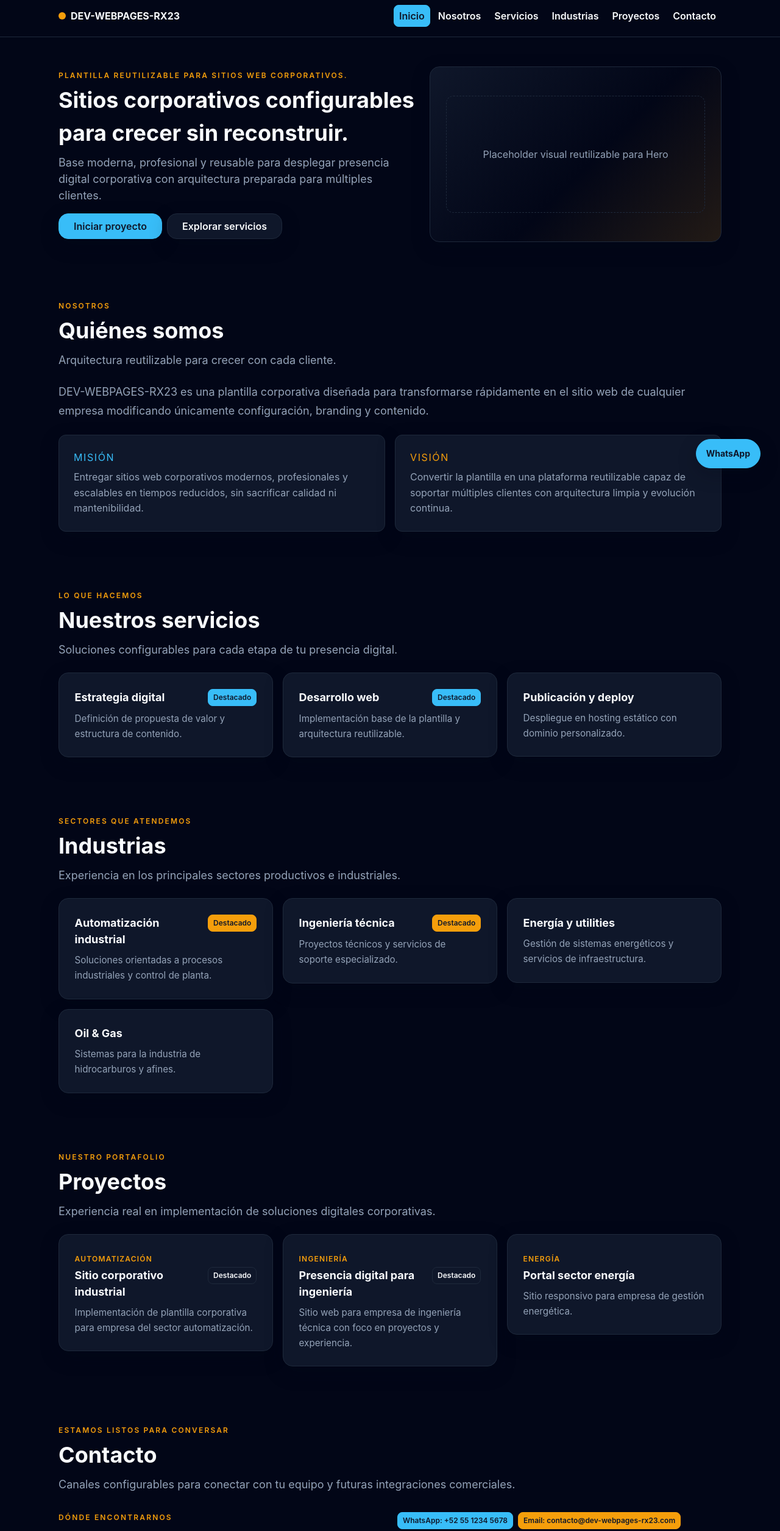
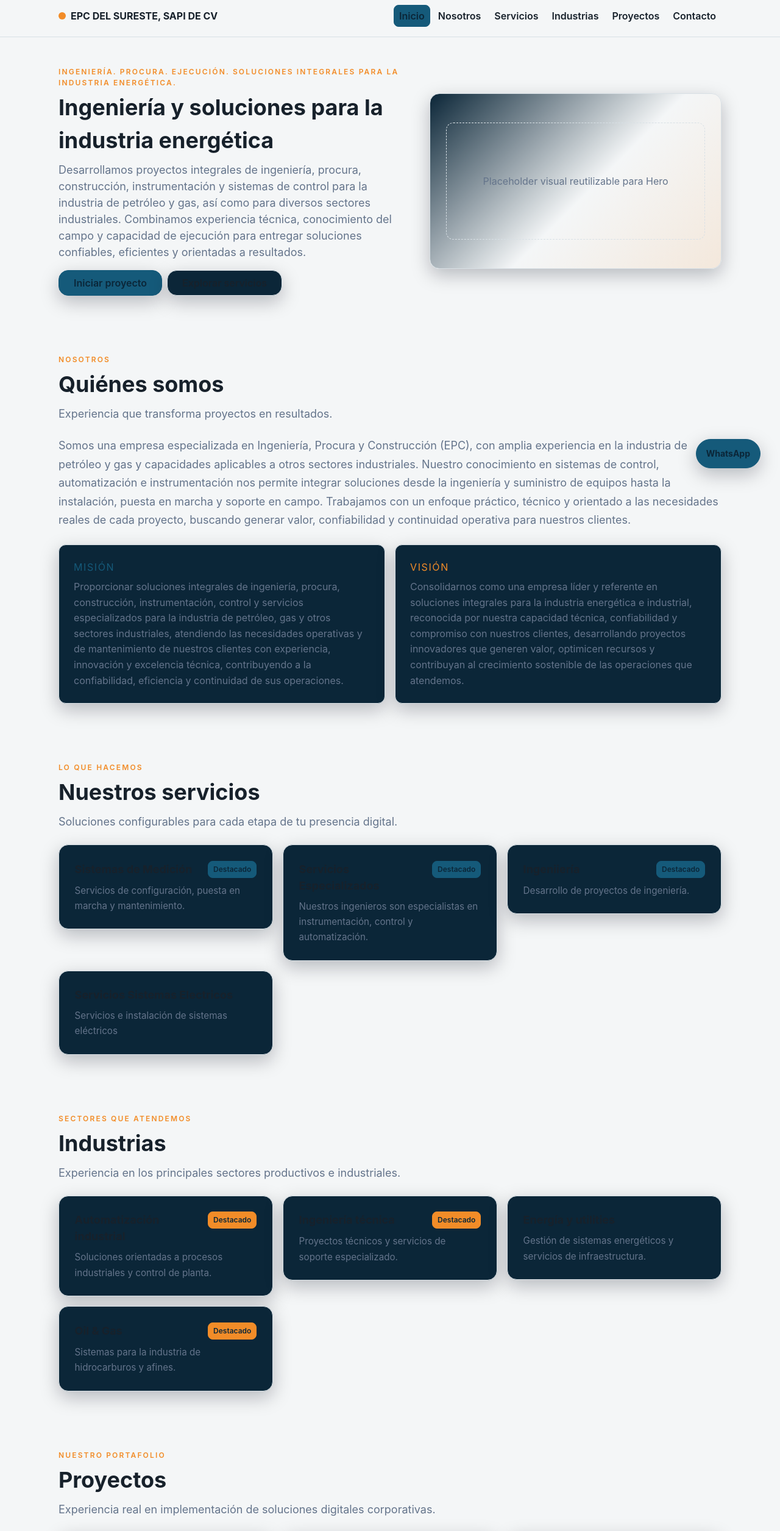
Before and after one commit to Rojano23/EPCDELSURESTE, a React (Vite) app: page / in a window 1280 px wide. Shown: the top 2511 px of the page at 61% size. Built offline with nearby package versions, Linux system fonts and the light colour scheme.

Commit message:
First client preview

```diff
--- a/src/data/company.ts
+++ b/src/data/company.ts
@@ -1,13 +1,13 @@
 import type { Company } from '../types';
 
 export const company: Company = {
-  companyName: 'DEV-WEBPAGES-RX23',
-  tagline: 'Plantilla reutilizable para sitios web corporativos.',
+  companyName: 'EPC DEL SURESTE, SAPI DE CV',
+  tagline: 'Ingeniería. Procura. Ejecución. Soluciones integrales para la industria energética.',
   description:
-    'Base técnica para construir sitios web corporativos con enfoque en reutilización, configuración y mantenimiento.',
-  heroTitle: 'Sitios corporativos configurables para crecer sin reconstruir.',
+    'EPC DEL SURESTE, SAPI DE CV es una empresa dedicada a brindar soluciones integrales para la industria energética, con enfoque en ingeniería, procura y ejecución.',
+  heroTitle: 'Ingeniería y soluciones para la industria energética',
   heroDescription:
-    'Base moderna, profesional y reusable para desplegar presencia digital corporativa con arquitectura preparada para múltiples clientes.',
+    'Desarrollamos proyectos integrales de ingeniería, procura, construcción, instrumentación y sistemas de control para la industria de petróleo y gas, así como para diversos sectores industriales. Combinamos experiencia técnica, conocimiento del campo y capacidad de ejecución para entregar soluciones confiables, eficientes y orientadas a resultados.',
   primaryCTA: {
     label: 'Iniciar proyecto',
     href: '#contacto',
@@ -26,13 +26,13 @@ export const company: Company = {
   heroBadges: [],
   heroTrustIndicators: [],
   aboutTitle: 'Quiénes somos',
-  aboutSubtitle: 'Arquitectura reutilizable para crecer con cada cliente.',
+  aboutSubtitle: 'Experiencia que transforma proyectos en resultados.',
   aboutDescription:
-    'DEV-WEBPAGES-RX23 es una plantilla corporativa diseñada para transformarse rápidamente en el sitio web de cualquier empresa modificando únicamente configuración, branding y contenido.',
+    'Somos una empresa especializada en Ingeniería, Procura y Construcción (EPC), con amplia experiencia en la industria de petróleo y gas y capacidades aplicables a otros sectores industriales. Nuestro conocimiento en sistemas de control, automatización e instrumentación nos permite integrar soluciones desde la ingeniería y suministro de equipos hasta la instalación, puesta en marcha y soporte en campo. Trabajamos con un enfoque práctico, técnico y orientado a las necesidades reales de cada proyecto, buscando generar valor, confiabilidad y continuidad operativa para nuestros clientes.',
   mission:
-    'Entregar sitios web corporativos modernos, profesionales y escalables en tiempos reducidos, sin sacrificar calidad ni mantenibilidad.',
+    'Proporcionar soluciones integrales de ingeniería, procura, construcción, instrumentación, control y servicios especializados para la industria de petróleo, gas y otros sectores industriales, atendiendo las necesidades operativas y de mantenimiento de nuestros clientes con experiencia, innovación y excelencia técnica, contribuyendo a la confiabilidad, eficiencia y continuidad de sus operaciones.',
   vision:
-    'Convertir la plantilla en una plataforma reutilizable capaz de soportar múltiples clientes con arquitectura limpia y evolución continua.',
+    'Consolidarnos como una empresa líder y referente en soluciones integrales para la industria energética e industrial, reconocida por nuestra capacidad técnica, confiabilidad y compromiso con nuestros clientes, desarrollando proyectos innovadores que generen valor, optimicen recursos y contribuyan al crecimiento sostenible de las operaciones que atendemos.',
   differentiators: [
     {
       id: 'reusable',
@@ -52,15 +52,15 @@ export const company: Company = {
   ],
   aboutMetrics: [],
   aboutCertifications: [],
-  phone: '+52 55 1234 5678',
-  email: 'contacto@dev-webpages-rx23.com',
-  whatsapp: '+52 55 1234 5678',
+  phone: '+52 99 113 5873',
+  email: 'hanaya@epc-ste.com',
+  whatsapp: '+52 99 113 5873',
   address: 'Av. Reforma 123, Ciudad de México, México',
   businessHours: 'Lunes a Viernes · 09:00 - 18:00',
   googleMapsUrl: 'https://www.google.com/maps',
   socialLinks: {
-    linkedin: 'https://www.linkedin.com',
-    instagram: 'https://www.instagram.com',
-    facebook: 'https://www.facebook.com',
+    linkedin: 'https://www.linkedin.com/company/epc-ste',
+    instagram: 'https://www.instagram.com/epc_ste',
+    facebook: 'https://www.facebook.com/epc.ste',
   },
 };
--- a/src/data/industries.ts
+++ b/src/data/industries.ts
@@ -31,6 +31,6 @@ export const industries: Industry[] = [
     shortDescription: 'Sistemas para la industria de hidrocarburos y afines.',
     detailedDescription:
       'Implementación de soluciones tecnológicas para upstream, midstream y downstream en la industria de petróleo y gas.',
-    featured: false,
+    featured: true,
   },
 ];
--- a/src/data/projects.ts
+++ b/src/data/projects.ts
@@ -2,30 +2,30 @@ import type { Project } from '../types';
 
 export const projects: Project[] = [
   {
-    id: 'web-industrial-a',
-    title: 'Sitio corporativo industrial',
-    sector: 'Automatización',
-    shortDescription: 'Implementación de plantilla corporativa para empresa del sector automatización.',
+    id: 'Pemex Exploración y Producción',
+    title: 'Desarrollo de Ingeniería y Construcción para Pemex Exploración y Producción',
+    sector: 'Energía',
+    shortDescription: 'Ingeniería para la construcción del patín de medición de transferencia de custodia.',
     detailedDescription:
-      'Desarrollo completo de sitio web corporativo basado en la plantilla RX23, incluyendo configuración de branding, servicios, industrias y sección de contacto.',
+      'Desarrollo completo de ingeniería y construcción del patín de medición de transferencia de custodia para Pemex Exploración y Producción.',
     featured: true,
   },
   {
-    id: 'web-engineering-b',
-    title: 'Presencia digital para ingeniería',
-    sector: 'Ingeniería',
-    shortDescription: 'Sitio web para empresa de ingeniería técnica con foco en proyectos y experiencia.',
+    id: 'Aeropuertario',
+    title: 'Desarrollo de Ingeniería para Hangar Aeropuertario',
+    sector: 'Aeroespacial',
+    shortDescription: 'Desarrollo de ingeniería para la construcción de un hangar aeropuertario.',
     detailedDescription:
-      'Configuración y despliegue de sitio corporativo con sección de proyectos, diferenciadores y formulario de contacto integrado.',
+      'Desarrollo completo de ingeniería básica y de detalle para la construcción de un hangar aeropuertario.',
     featured: true,
   },
   {
-    id: 'web-energy-c',
-    title: 'Portal sector energía',
+    id: 'Pemex Refinación',
+    title: 'Procura e instalación de sistema de telemedición para Pemex Refinación',
     sector: 'Energía',
-    shortDescription: 'Sitio responsivo para empresa de gestión energética.',
+    shortDescription: 'Procura e instalación de sistema de telemedición para Pemex Refinación.',
     detailedDescription:
-      'Adaptación de la plantilla RX23 para cliente del sector energético con identidad visual diferenciada y sección de industrias personalizada.',
-    featured: false,
+      'Procura e instalación de sistema de telemedición para Pemex Refinación en la Terminal Marítima Dos Bocas.',
+    featured: true,
   },
 ];
--- a/src/data/seo.ts
+++ b/src/data/seo.ts
@@ -1,13 +1,13 @@
 import type { SEO } from '../types';
 
 export const seo: SEO = {
-  title: 'DEV-WEBPAGES-RX23',
-  description: 'Plantilla reutilizable para sitios web corporativos.',
-  keywords: ['plantilla', 'sitios corporativos', 'react', 'typescript'],
+  title: 'EPC DEL SURESTE, SAPI DE CV',
+  description: 'Ingeniería, Proyectos y Construcción del Sureste, SAPI de CV.',
+  keywords: ['Ingeniería', 'Proyectos', 'Construcción', 'sitios corporativos', 'react', 'typescript'],
   favicon: '/favicon.svg',
   canonical: '',
-  ogTitle: 'DEV-WEBPAGES-RX23',
-  ogDescription: 'Plantilla reutilizable para sitios web corporativos.',
+  ogTitle: 'EPC DEL SURESTE, SAPI DE CV',
+  ogDescription: 'Ingeniería, Proyectos y Construcción del Sureste, SAPI de CV.',
   ogImage: '/favicon.svg',
   ogType: 'website',
 };
--- a/src/data/services.ts
+++ b/src/data/services.ts
@@ -3,28 +3,37 @@ import type { Service } from '../types';
 export const services: Service[] = [
   {
     id: 'strategy',
-    title: 'Estrategia digital',
-    shortDescription: 'Definición de propuesta de valor y estructura de contenido.',
+    title: 'Sistemas de Medición',
+    shortDescription: 'Servicios de configuración, puesta en marcha y mantenimiento.',
     detailedDescription:
-      'Análisis inicial del cliente, identificación de diferenciadores y definición de la arquitectura de información del sitio.',
+      'Servicios de configuración y programación de computadores de flujo, desarrollo e implementación de HMIs, desarrollo de ingeniería para patines de medición de transferencia de custodia, sistemas de gestión de la medición.',
     icon: '',
     featured: true,
   },
   {
     id: 'development',
-    title: 'Desarrollo web',
-    shortDescription: 'Implementación base de la plantilla y arquitectura reutilizable.',
+    title: 'Servicios Especializados',
+    shortDescription: 'Nuestros ingenieros son especialistas en instrumentación, control y automatización.',
     detailedDescription:
-      'Construcción del sitio corporativo sobre la plantilla RX23 con configuración personalizada de branding, contenido y funcionalidades.',
+      'Nuestros ingenieros ofrecen servicios de mantenimiento, ajustes y calibración de instrumentos de presión, temperatura y flujo. Configuración y programación de SDMC, SGYF y SPPE.',
     icon: '',
     featured: true,
   },
   {
     id: 'deployment',
-    title: 'Publicación y deploy',
-    shortDescription: 'Despliegue en hosting estático con dominio personalizado.',
+    title: 'Ingeniiería',
+    shortDescription: 'Desarrollo de proyectos de ingeniería.',
     detailedDescription:
-      'Configuración del entorno de producción, optimización de build y publicación en plataformas compatibles como Cloudflare Pages, Vercel o GitHub Pages.',
+      'Contamos con un grupo de especialistas de amplia experiencia en las disciplinas de procesos, tuberías, instrumentación, estructuras y eléctrico, enfocados en el desarrollo de ingeniería básica y de detalle para la industria energética.',
+    icon: '',
+    featured: true,
+  },
+  {
+    id: 'electrical',
+    title: 'Servicios Sistemas Electricos',
+    shortDescription: 'Servicios e instalación de sistemas eléctricos',
+    detailedDescription:
+      'Instalación de canalización eléctrica aérea y subterránea, instalación de cables de media tensión, de fuerza y control para sistemas eléctricos, instalación y mantenimiento de tableros de distribución, CCM´s, subestaciones y acometidas, sistemas de alumbrado, instalación de sistemas de tierra y pararrayos, instalación y mantenimiento de ups y banco de baterías, instalación de banco de capacitores.',
     icon: '',
     featured: false,
   },
--- a/src/styles/tokens.ts
+++ b/src/styles/tokens.ts
@@ -30,13 +30,13 @@ export interface DesignTokens {
 
 export const designTokens: DesignTokens = {
   colors: {
-    primary: '#38bdf8',
-    secondary: '#0f172a',
-    accent: '#f59e0b',
-    background: '#020617',
-    text: '#f8fafc',
-    muted: '#94a3b8',
-    border: '#1e293b',
+    primary: '#155A7A',
+    secondary: '#0B2638',
+    accent: '#F28C28',
+    background: '#F4F6F7',
+    text: '#17212B',
+    muted: '#64748B',
+    border: '#D8E0E5',
   },
   typography: {
     body: 'Inter, system-ui, -apple-system, BlinkMacSystemFont, "Segoe UI", sans-serif',
```
